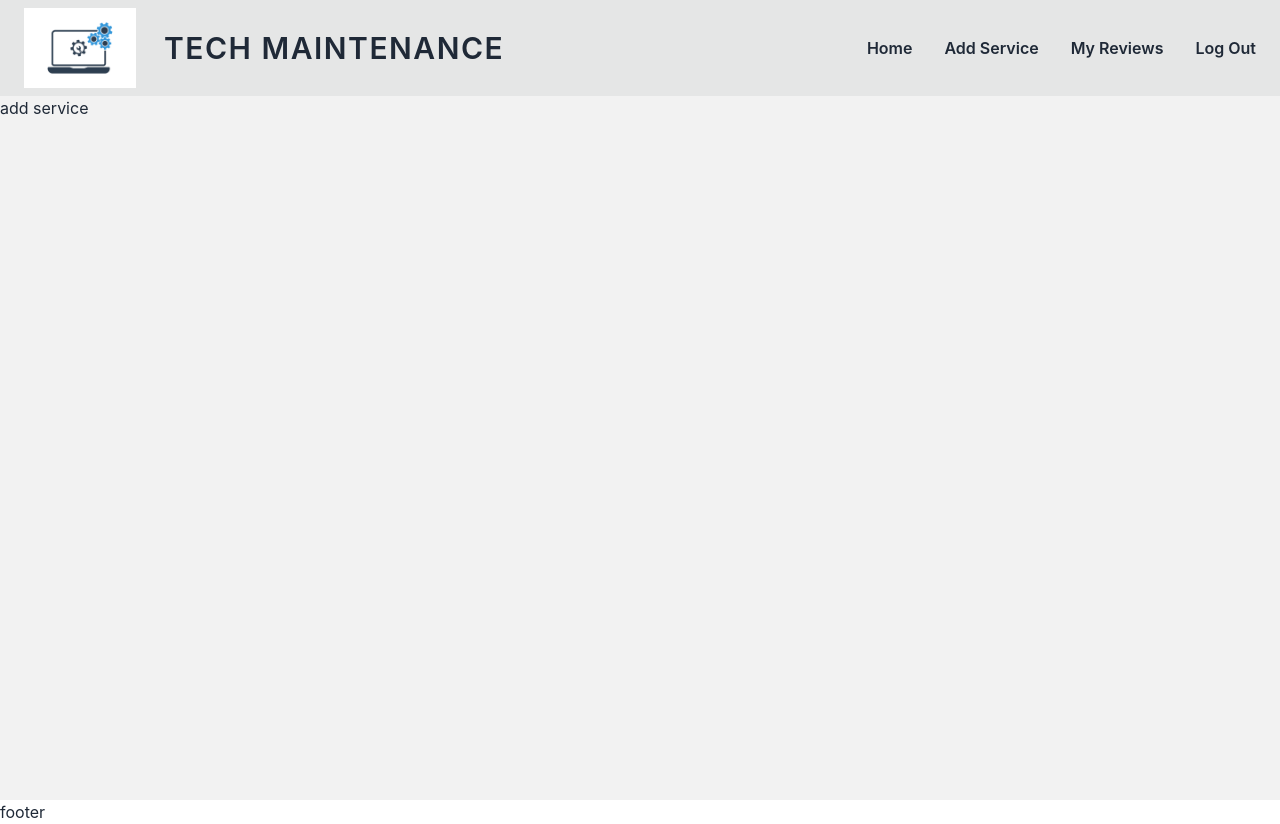
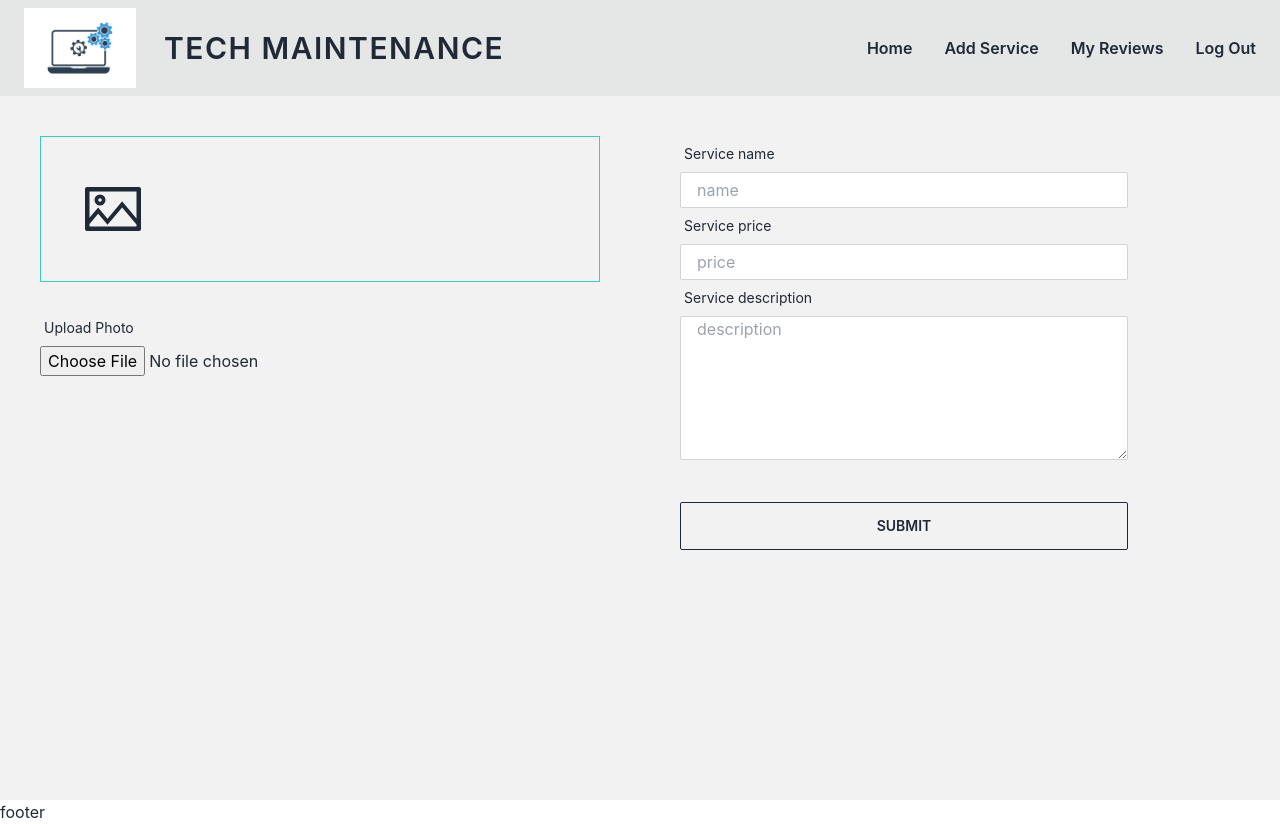
Before and after one commit to comconToukir/tech-maintenance-client, a React (Create React App) app: page /add-service in a window 1280 px wide. Built offline with nearby package versions, Linux system fonts and the light colour scheme; no server answers; sample sign-in values are in the browser's storage.

Commit message:
add service page created. //TODO: server api route

```diff
--- a/src/Pages/AddService/AddService.jsx
+++ b/src/Pages/AddService/AddService.jsx
@@ -1,10 +1,133 @@
-import React from 'react';
+import axios from "axios";
+import { useState } from "react";
+import { useForm } from "react-hook-form";
+import { AiOutlinePicture } from "react-icons/ai";
+
+const axiosHeader = {
+  headers: { "Content-Type": "application/json" },
+};
 
 const AddService = () => {
+  const [previewSource, setPreviewSource] = useState("");
+
+  const {
+    register,
+    handleSubmit,
+    formState: { errors },
+  } = useForm();
+
+  const handleImageChange = (event) => {
+    const image = event.target.files[0];
+
+    const reader = new FileReader();
+    reader.readAsDataURL(image);
+    reader.onloadend = () => {
+      setPreviewSource(reader.result);
+    };
+  };
+
+  const onSubmit = (data) => {
+    const image = previewSource;
+    const serviceName = data.serviceName;
+    const price = data.price;
+    const description = data.description;
+
+    const formData = {
+      image,
+      serviceName,
+      price,
+      description,
+    };
+
+    console.log({ serviceName, price, description, image });
+
+    axios
+      .post("http://localhost:5000/add-service", { formData }, axiosHeader)
+      .then((res) => console.log(res))
+      .catch(err => console.error(err))
+  };
+
   return (
-    <div>
-       add service
-    </div>
+    <form className="" onSubmit={handleSubmit(onSubmit)}>
+      <div className="form-control grid grid-cols-1 lg:grid-cols-2">
+        <div className="p-10">
+          <div className="mb-7 border border-accent">
+            {previewSource ? (
+              <img src={previewSource} alt="preview" />
+            ) : (
+              <AiOutlinePicture className="h-16 w-16 m-10" />
+            )}
+          </div>
+          <label className="label">
+            <span className="label-text">Upload Photo</span>
+          </label>
+          <input
+            type="file"
+            accept="image/*"
+            onChange={handleImageChange}
+            aria-label="upload photo"
+            required
+          />
+          {errors?.image?.type === "required" && (
+            <p className="text-red-500">This field is required</p>
+          )}
+        </div>
+        <div className="p-10">
+          <label className="label">
+            <span className="label-text">Service name</span>
+          </label>
+          <input
+            type="text"
+            className="input input-bordered w-full max-w-md h-9 rounded-sm"
+            placeholder="name"
+            aria-label="name"
+            {...register("serviceName", {
+              required: true,
+            })}
+          />
+          {errors?.serviceName?.type === "required" && (
+            <p className="text-red-500">This field is required</p>
+          )}
+          <label className="label">
+            <span className="label-text">Service price</span>
+          </label>
+          <input
+            type="number"
+            className="input input-bordered w-full max-w-md h-9 rounded-sm"
+            placeholder="price"
+            aria-label="price"
+            {...register("price", {
+              required: true,
+            })}
+          />
+          {errors?.price?.type === "required" && (
+            <p className="text-red-500">This field is required</p>
+          )}
+          <label className="label">
+            <span className="label-text">Service description</span>
+          </label>
+          <textarea
+            rows="4"
+            type="number"
+            className="input input-bordered w-full max-w-md h-36 rounded-sm"
+            placeholder="description"
+            aria-label="description"
+            {...register("description", {
+              required: true,
+            })}
+          />
+          {errors?.description?.type === "required" && (
+            <p className="text-red-500">This field is required</p>
+          )}
+          <input
+            type="submit"
+            className="btn btn-outline w-full max-w-md cursor-pointer mt-9 rounded-sm"
+            value="Submit"
+            aria-label="submit"
+          />
+        </div>
+      </div>
+    </form>
   );
 };
 
```
